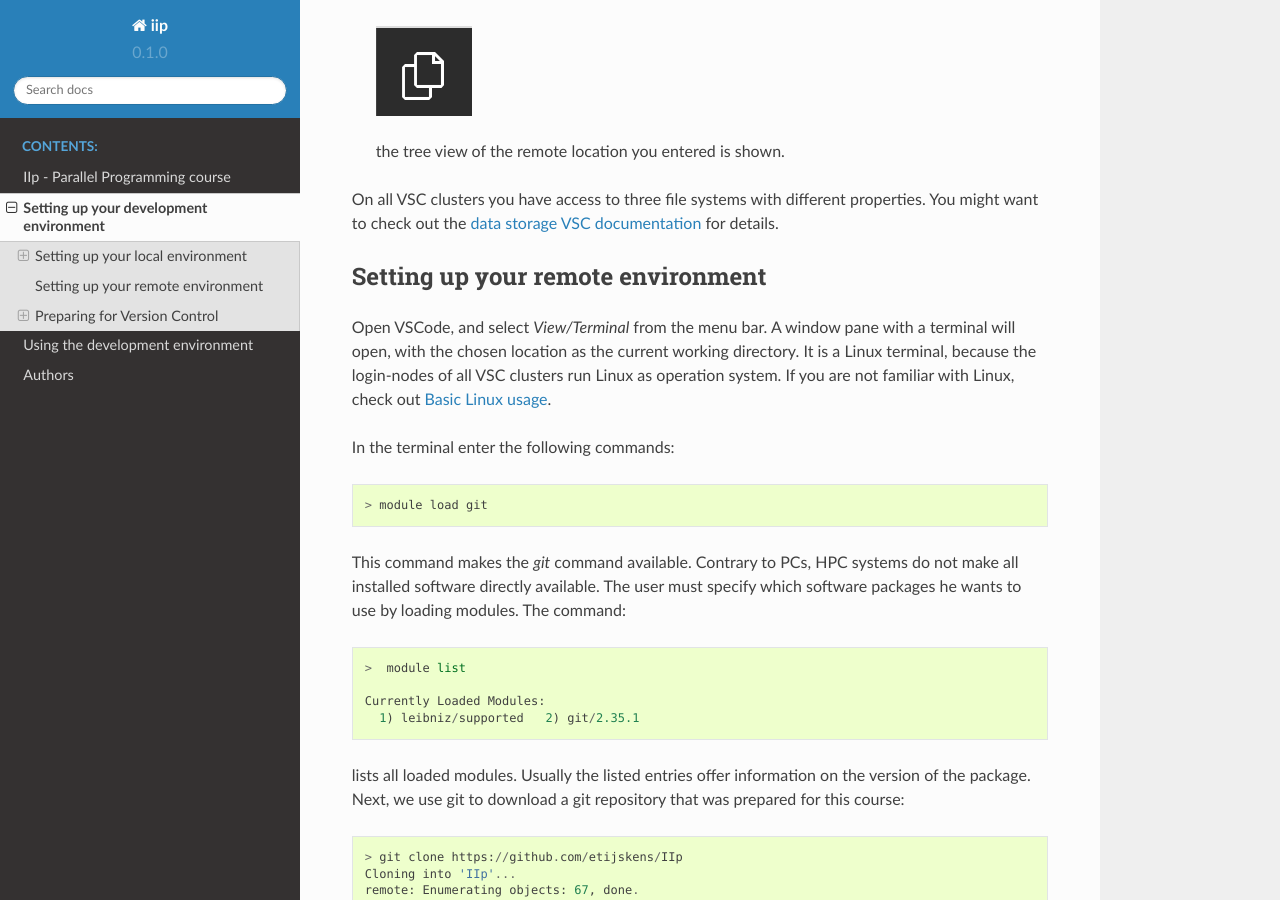
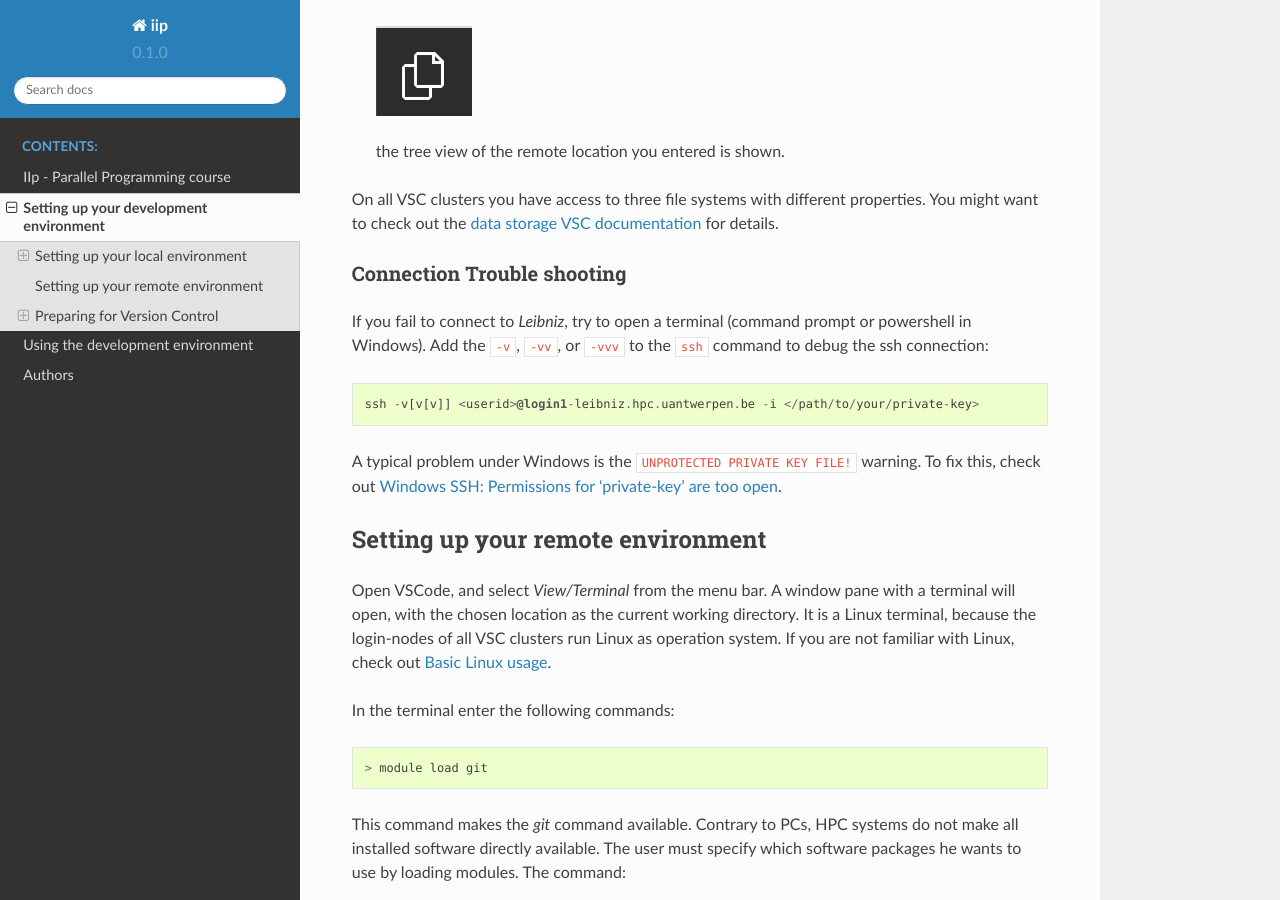
Before and after one commit to etijskens/IIp, a Sphinx documentation site: the page built from docs/setup.rst, in a window 1280 px wide and 900 px high, scrolled down 2957 px. Built offline with Sphinx 7.4.7 and the Read the Docs theme 2.0.0, drawn with Linux system fonts in a browser that asks for light colours.

Commit message:
added ssh trouble shooting section

```diff
--- a/docs/setup.rst
+++ b/docs/setup.rst
@@ -107,6 +107,16 @@
 On all VSC clusters you have access to three file systems with different properties. You might want to check out the
 `data storage VSC documentation <https://docs.vscentrum.be/en/latest/access/access_and_data_transfer.html#data-storage>`_
 for details.
+
+Connection Trouble shooting
+^^^^^^^^^^^^^^^^^^^^^^^^^^^
+If you fail to connect to *Leibniz*, try to open a terminal (command prompt or powershell in Windows). Add the
+``-v``, ``-vv``, or ``-vvv`` to the ``ssh`` command to debug the ssh connection::
+
+    ssh -v[v[v]] <userid>@login1-leibniz.hpc.uantwerpen.be -i </path/to/your/private-key>
+
+A typical problem under Windows is the ``UNPROTECTED PRIVATE KEY FILE!`` warning. To fix this, check out
+`Windows SSH: Permissions for 'private-key' are too open <https://superuser.com/questions/1296024/windows-ssh-permissions-for-private-key-are-too-open>`_.
 
 Setting up your remote environment
 ----------------------------------
```
